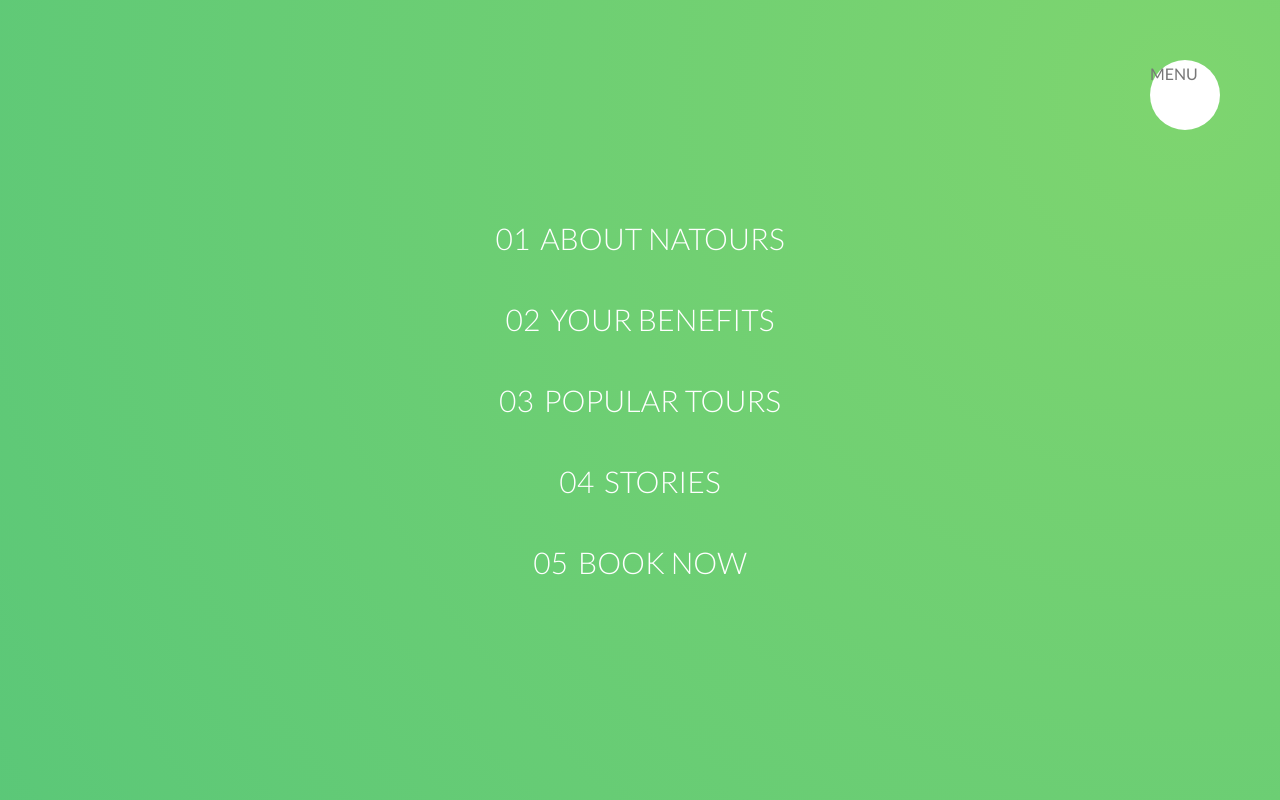
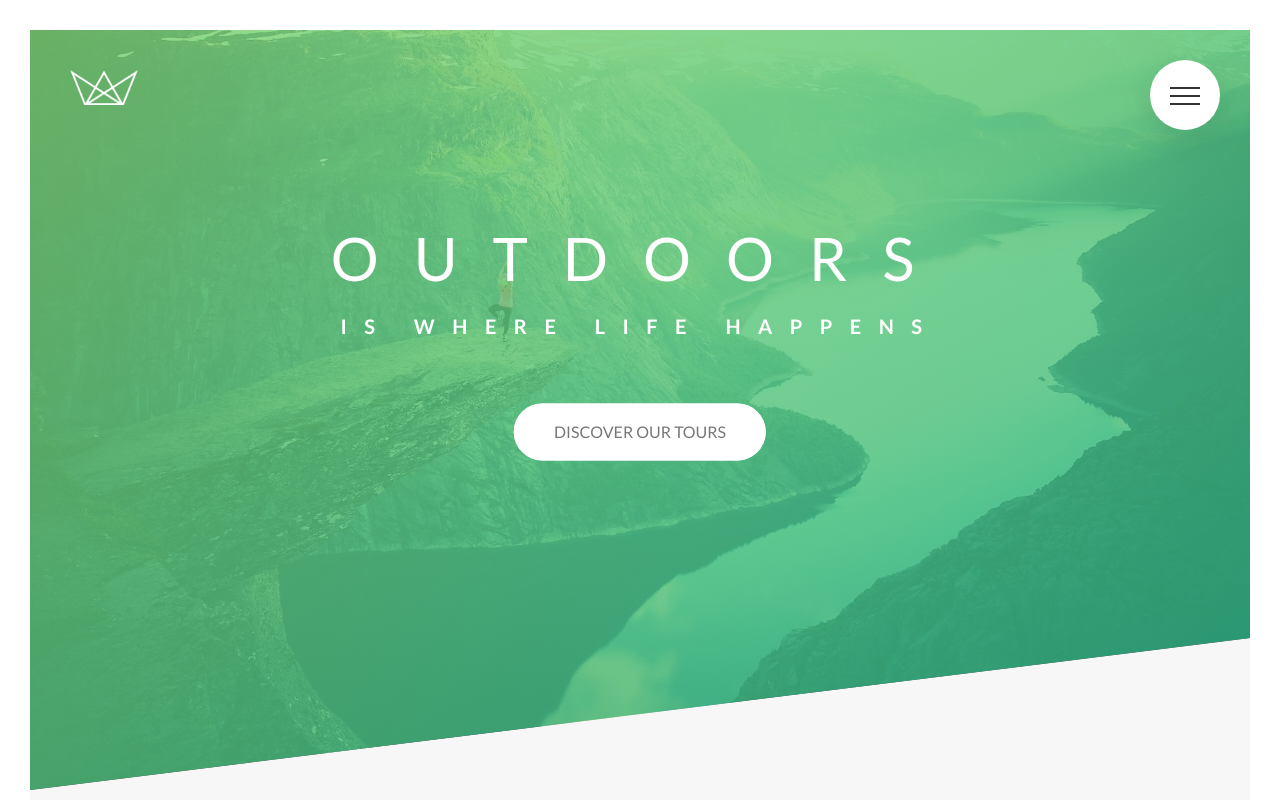
Before and after one commit to JanarPeterson/natours, a website: page index.html in a window 1280 px wide. Shown: the top 800 px of the page. Drawn offline with Linux system fonts and the light colour scheme.

Commit message:
finished nav

```diff
--- a/index.html
+++ b/index.html
@@ -17,7 +17,9 @@
         <div class="navigation">
             <input type="checkbox" class="navigation__checkbox" id="navi-toggle">
 
-            <label for="navi-toggle" class="navigation__button">MENU</label>
+            <label for="navi-toggle" class="navigation__button">
+                <span class="navigation__icon">&nbsp;</span>
+            </label>
 
             <div class="navigation__background">&nbsp;</div>
 
--- a/sass/layout/_navigation.scss
+++ b/sass/layout/_navigation.scss
@@ -12,6 +12,9 @@
         right: 6rem;
         border-radius: 50%;
         z-index: 2000;
+        box-shadow: 0 1rem 3rem rgba($color-black, .1);
+        text-align: center;
+        cursor: pointer;
     }
 
     &__background {
@@ -23,17 +26,20 @@
         right: 6.5rem;
         background-image: radial-gradient($color-primary-light, $color-primary-dark);
         z-index: 1000;
+        transition: transform .8s cubic-bezier(0.86, 0, 0.07, 1);
 
-        transform: scale(80);
+        //transform: scale(80);
     }
 
     &__nav {
         height: 100vh;
-        width: 100%;
+        width: 0;
         position: fixed;
         top: 0;
-        right: 0;
+        left: 0;
         z-index: 1500;
+        opacity: 0;
+        transition: all .8s cubic-bezier(0.68, -0.55, 0.265, 1.55);
     }
 
     &__list {
@@ -43,6 +49,7 @@
         transform: translate(-50%, -50%);
         list-style: none;
         text-align: center;
+        width: 100%;
     }
 
     &__item {
@@ -75,4 +82,62 @@
             transform: translateX(-1rem);
         }
     }
+
+    //FUNCTIONLITY
+    &__checkbox:checked ~ &__background {
+        transform: scale(80);
+    }
+
+    &__checkbox:checked ~ &__nav {
+        width: 100%;
+        opacity: 1;
+    }
+
+    //ICON
+    &__icon {
+        margin-top: 3.5rem;
+        position: relative;
+
+        &,
+        &::before,
+        &::after {
+            width: 3rem;
+            height: 2px;
+            background-color: $color-grey-dark-3;
+            display: inline-block;
+        }
+
+        &::before,
+        &::after {
+            content: "";
+            position: absolute;
+            left: 0;
+            transition: all .2s;
+        }
+
+        &::before { top: -.8rem; }
+        &::after { top: .8rem; }
+    }
+
+    &__button:hover &__icon::before {
+        top: -1rem;
+    }
+
+    &__button:hover &__icon::after {
+        top: 1rem;
+    }
+
+    &__checkbox:checked + &__button &__icon {
+        background-color: transparent;
+    }
+
+    &__checkbox:checked + &__button &__icon::before {
+        top: 0;
+        transform: rotate(135deg);
+    }
+
+    &__checkbox:checked + &__button &__icon::after {
+        top: 0;
+        transform: rotate(-135deg);
+    }
 }
```
Also changed, not shown: css/style.css.
